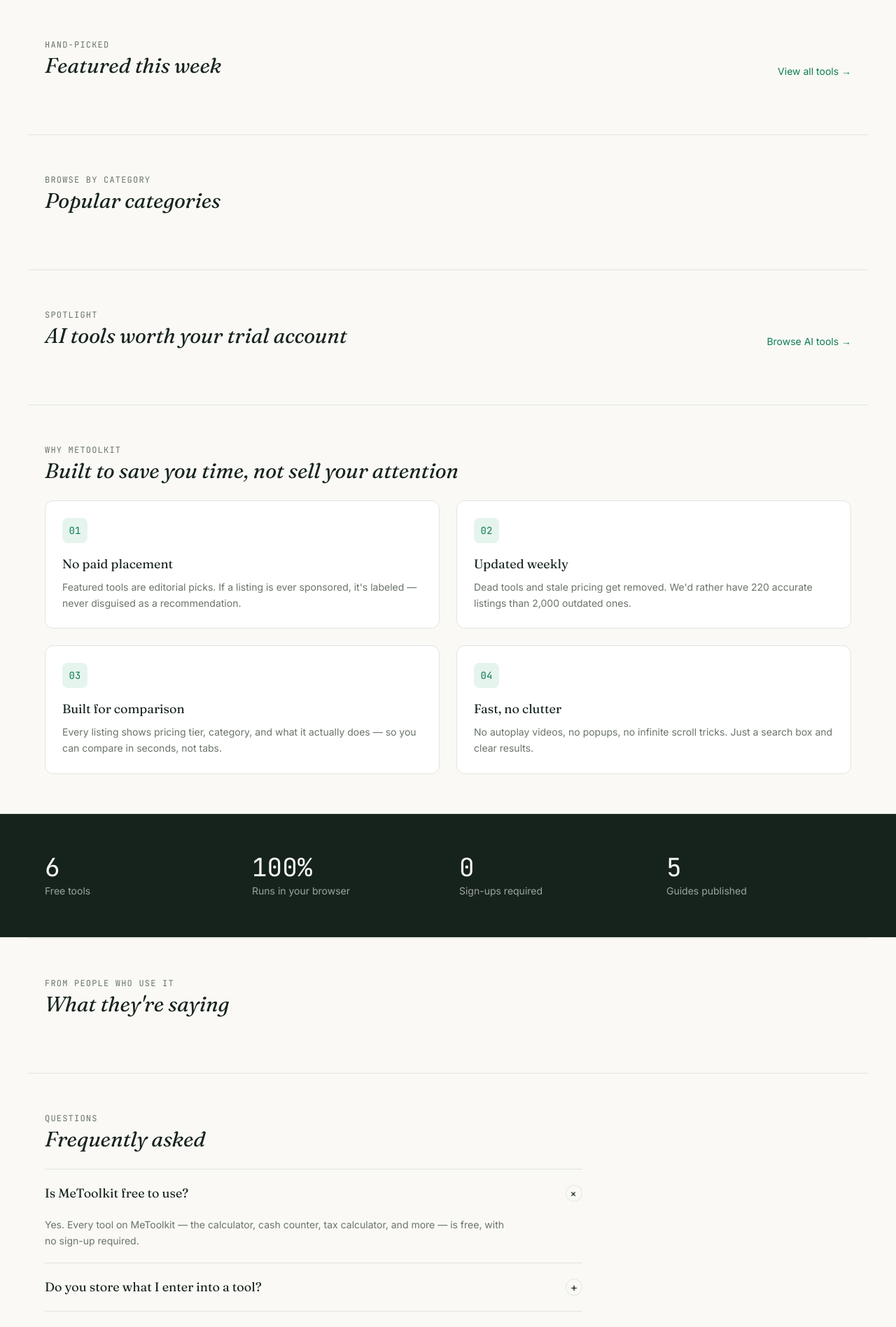
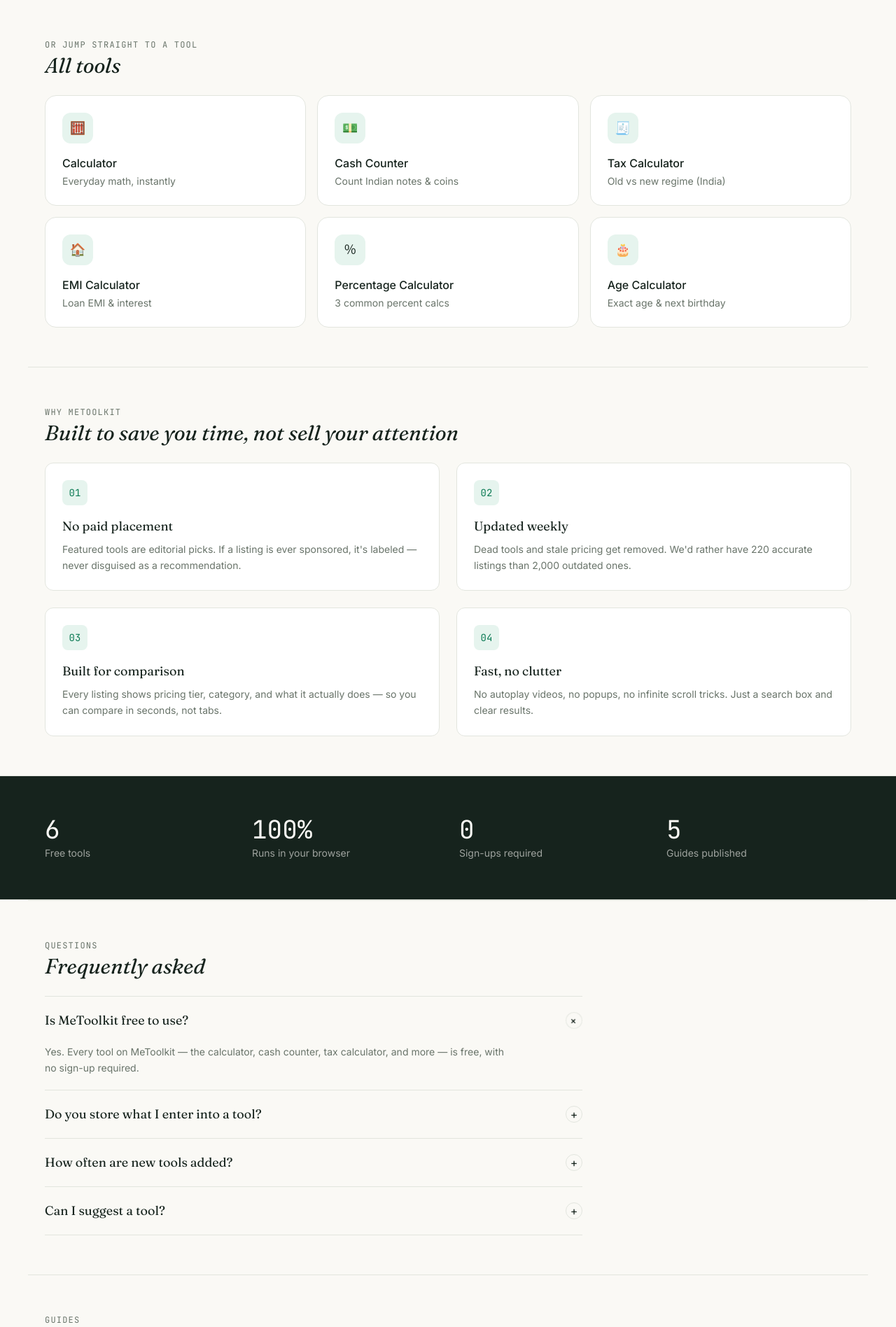
Before and after one commit to coolkishan44/metoolkit, a Next.js app: page / in a window 1280 px wide. Shown: the part 760-2656 px from the top of the page at 70% size. Built offline with nearby package versions, Linux system fonts and the light colour scheme.

Commit message:
Remove empty sections from homepage

```diff
--- a/app/page.tsx
+++ b/app/page.tsx
@@ -1,90 +1,39 @@
 import Link from "next/link";
 import Hero from "@/components/Hero";
-import PopularCategories from "@/components/PopularCategories";
+import QuickTools from "@/components/QuickTools";
 import WhyChooseUs from "@/components/WhyChooseUs";
 import Stats from "@/components/Stats";
-import Testimonials from "@/components/Testimonials";
 import FAQ from "@/components/FAQ";
 import Newsletter from "@/components/Newsletter";
-import ToolCard from "@/components/ToolCard";
+import Reveal from "@/components/Reveal";
 import SectionHeading from "@/components/SectionHeading";
-import Reveal from "@/components/Reveal";
-import { tools, blogPosts } from "@/lib/data";
+import { blogPosts } from "@/lib/data";
 
 export default function HomePage() {
-  const featured = tools.filter((t) => t.featured);
-  const aiTools = tools.filter((t) => t.isAI).slice(0, 3);
-
   return (
     <>
       <Hero />
 
-      {/* Featured tools */}
       <section className="max-w-content mx-auto px-6 py-14 hairline">
         <Reveal>
-          <SectionHeading
-            eyebrow="Hand-picked"
-            title="Featured this week"
-            action={
-              <Link href="/tools" className="text-sm text-indigo hover:underline">
-                View all tools →
-              </Link>
-            }
-          />
+          <SectionHeading eyebrow="Or jump straight to a tool" title="All tools" />
         </Reveal>
-        <div className="grid sm:grid-cols-2 lg:grid-cols-3 gap-4">
-          {featured.map((tool, i) => (
-            <Reveal key={tool.slug} delay={((i % 4) + 1) as 1 | 2 | 3 | 4}>
-              <ToolCard tool={tool} />
-            </Reveal>
-          ))}
-        </div>
-      </section>
-
-      <PopularCategories />
-
-      {/* AI tools spotlight */}
-      <section className="max-w-content mx-auto px-6 py-14 hairline">
-        <Reveal>
-          <SectionHeading
-            eyebrow="Spotlight"
-            title="AI tools worth your trial account"
-            action={
-              <Link href="/ai-tools" className="text-sm text-indigo hover:underline">
-                Browse AI tools →
-              </Link>
-            }
-          />
-        </Reveal>
-        <div className="grid sm:grid-cols-2 lg:grid-cols-3 gap-4">
-          {aiTools.map((tool, i) => (
-            <Reveal key={tool.slug} delay={((i % 4) + 1) as 1 | 2 | 3 | 4}>
-              <ToolCard tool={tool} />
-            </Reveal>
-          ))}
-        </div>
+        <QuickTools />
       </section>
 
       <WhyChooseUs />
       <Stats />
-      <Testimonials />
       <FAQ />
 
-      {/* Blog strip */}
       <section className="max-w-content mx-auto px-6 py-14 hairline">
         <Reveal>
           <SectionHeading
-            eyebrow="From the index"
-            title="Comparisons and field notes"
-            action={
-              <Link href="/blog" className="text-sm text-indigo hover:underline">
-                Read the blog →
-              </Link>
-            }
+            eyebrow="Guides"
+            title="How to actually use these tools"
           />
         </Reveal>
         <div className="grid md:grid-cols-3 gap-6">
-          {blogPosts.map((post, i) => (
+          {blogPosts.slice(0, 3).map((post, i) => (
             <Reveal key={post.slug} delay={((i % 4) + 1) as 1 | 2 | 3 | 4}>
               <Link href={`/blog/${post.slug}`} className="group block">
                 <p className="text-xs font-mono text-muted tabular mb-2">
```
